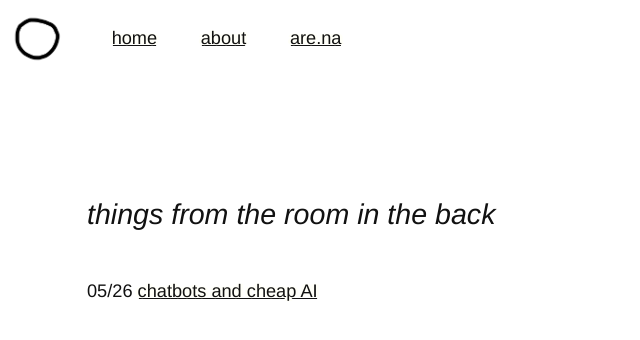
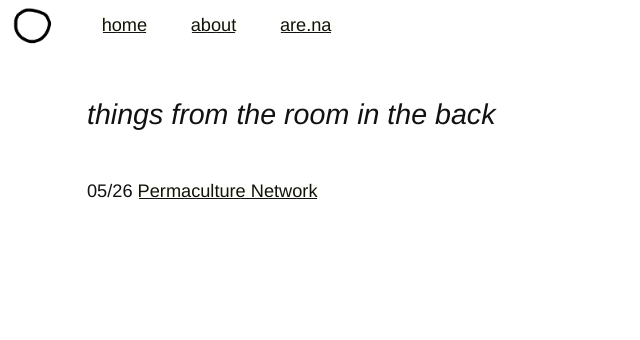
Before and after one commit to agnescameron/blog, a Jekyll site: the page built from index.html, in a window 1280 px wide. Shown: the top 340 px of the page, without its empty margins (0-640 px from the left). Built offline with Jekyll 4.4.1, drawn with Linux system fonts in a browser that asks for light colours.

```diff
--- a/_config.yml
+++ b/_config.yml
@@ -61,3 +61,6 @@ kramdown:
   input: GFM
 excerpt_separator: <!--more-->
 timezone: America/New_York
+
+plugins:
+  - jekyll-feed
--- a/_layouts/post.html
+++ b/_layouts/post.html
@@ -6,7 +6,10 @@
   {% include header.html %}
     <main>
       <article>
-        {{ content }}
+      	<h2>{{page.title}}</h2>
+      	<section>
+        	{{ content }}
+    	</section>
       </article>
     </main>
   {% include footer.html %}
--- a/_posts/2020-05-26-cheap-ai.markdown
+++ b/_posts/2020-05-26-cheap-ai.markdown
@@ -3,4 +3,5 @@ layout: post
 title:  "chatbots and cheap AI"
 date:  2020-05-26 10:23:58 -0400
 tags: ai, chatbots
+status: draft
 ---
--- a/_sass/layout.scss
+++ b/_sass/layout.scss
@@ -3,7 +3,11 @@
 /*my own, gross, css (should be a separate file really, ha ha)*/
 
 .header {
-    height: 100px;
+    height: 50px;
+    position: fixed;
+    background-color: white;
+    top: 0px;
+    width: 100%;
 }
 
 .header a {
@@ -14,7 +18,7 @@
 }
 
 .header img {
-    height: 60%;
+    height: 100%;
     max-width: 60px;
     display: inline-block;
     vertical-align: middle;
--- a/index.html
+++ b/index.html
@@ -7,9 +7,11 @@ layout: main
 <section>
 	<ul class="noPoints">
 	{% for post in site.posts %}
-		<li class="mainList">
-			{{ post.date | date: "%m/%d" }}  <a href="{{ post.url }}">{{ post.title }}</a> <br>
-		</li>
+		{% if post.status == 'published' %}
+			<li class="mainList">
+				{{ post.date | date: "%m/%d" }}  <a href="{{ post.url }}">{{ post.title }}</a> <br>
+			</li>
+		{% endif %}
 	{% endfor %}
 	</ul>
 </section>
```
Also changed, not shown: _posts/2020-05-26-permaculture-writeup.markdown (added, +24 -0 lines).
